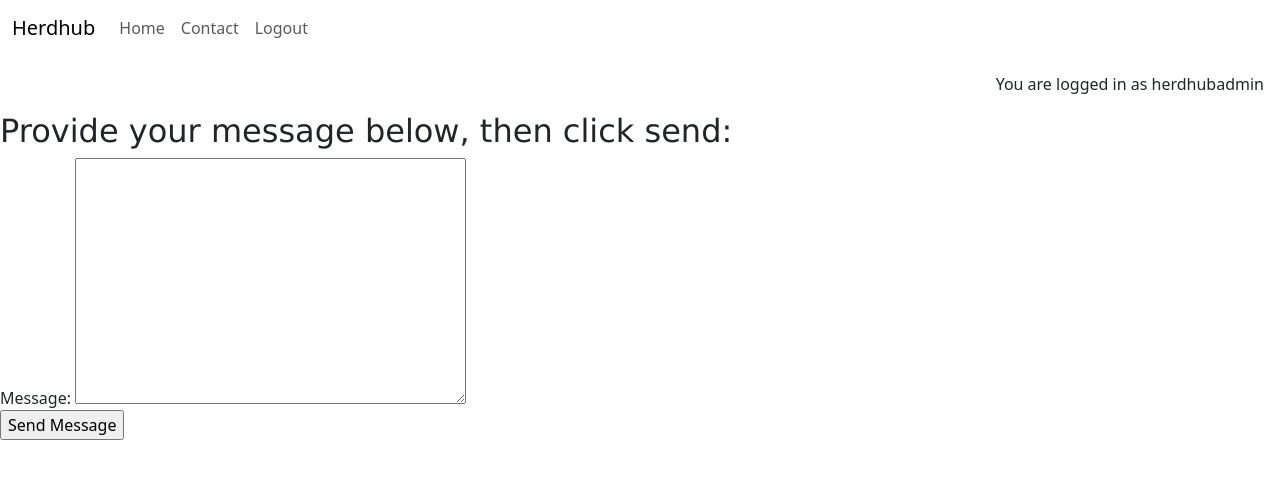
After one commit to cthlbrennan/herdhub, a Django app: page /send_message/ in a window 1280 px wide. The commit adds this page. Shown: the top 479 px of the page. Run offline with Django 5.2, Linux system fonts and the light colour scheme; a user stored in the database is signed in.

Commit message:
Add contact page funtionality

```diff
--- a/herdhub/forms.py
+++ b/herdhub/forms.py
@@ -1,5 +1,5 @@
 from django import forms
-from .models import BreedChoices, HealthChoices, PregnancyStatus, Cow, Bull, Calf, Breeding
+from .models import BreedChoices, HealthChoices, PregnancyStatus, Cow, Bull, Calf, Breeding, Message
 
 class AddCowForm(forms.ModelForm):
     class Meta:
@@ -25,3 +25,8 @@ class AddCalfForm(forms.ModelForm):
     class Meta:
         model = Calf
         fields = ['registration_number', 'dob', 'breeding', 'sex', 'calving_method', 'comments']
+
+class SendMessageForm(forms.ModelForm):
+    class Meta:
+        model = Message
+        fields = ['message']
--- a/herdhub/models.py
+++ b/herdhub/models.py
@@ -45,11 +45,13 @@ class CalvingMethod(models.TextChoices):
 class Message(models.Model):
     message_id = models.AutoField(primary_key=True)
     user_profile = models.ForeignKey(User, on_delete=models.CASCADE)
-    sent_on = models.DateField()
+    sent_on = models.CharField()
     message = models.TextField()
+    read = models.BooleanField(default=False)
+
 
     def __str__(self):
-        return f"Message {self.message_id}"
+        return f"Message from {self.user_profile}"
 
 
 class Bull(models.Model):
--- a/herdhub/urls.py
+++ b/herdhub/urls.py
@@ -19,4 +19,5 @@ urlpatterns = [
     path('view_calf/<int:calf_id>/', views.view_calf, name='view_calf'),
     path('edit_calf/<int:calf_id>/', views.edit_calf, name='edit_calf'),
     path('delete_calf/<int:calf_id>/', views.delete_calf, name='delete_calf'),
+    path('send_message/', views.send_message, name='send_message'),
     ]
--- a/herdhub/views.py
+++ b/herdhub/views.py
@@ -1,9 +1,10 @@
 from django.shortcuts import render, redirect, get_object_or_404
 from django.http import HttpResponse
-from .forms import AddCowForm, AddBullForm, AddBreedingForm, AddCalfForm
+from .forms import AddCowForm, AddBullForm, AddBreedingForm, AddCalfForm, SendMessageForm
 from .models import Cow, Breeding, Calf, Bull, User, Message
 from django.contrib.auth.decorators import login_required
 from django.views.decorators.http import require_POST
+from django.utils import timezone
 
 
 # Create your views here.
@@ -83,9 +84,6 @@ def delete_cow(request, cow_id):
     cow = get_object_or_404(Cow, cow_id=cow_id, user=request.user)
     cow.delete()
     return redirect('index')
-
-
-
 
 @login_required
 def add_breeding_event(request):
@@ -255,3 +253,27 @@ def delete_calf(request, calf_id):
     calf = get_object_or_404(Calf, calf_id=calf_id, user=request.user)
     calf.delete()
     return redirect('index')
+
+@login_required
+def send_message(request):
+    if request.method == "POST":
+        form = SendMessageForm(request.POST)
+        if form.is_valid():
+            now = timezone.now()
+            now_formatted = now.strftime("%H:%M %d/%m/%Y")
+            new_message = Message(
+                user_profile=request.user,
+                sent_on=now_formatted,
+                message=form.cleaned_data['message']
+            )
+            new_message.save()
+
+            return redirect('index')
+        else:
+            return render(request, 'send_message.html', {
+                'form': form,
+            })
+    else:
+        return render(request, 'send_message.html', {
+            'form': SendMessageForm()
+        })
--- a/templates/base.html
+++ b/templates/base.html
@@ -33,6 +33,10 @@
                     {% if user.is_authenticated %}
                     <li class="nav-item">
                         <a class="nav-link {% if request.path == logout_url %}active{% endif %}" aria-current="page"
+                            href="{% url 'send_message' %}">Contact</a>
+                    </li>
+                    <li class="nav-item">
+                        <a class="nav-link {% if request.path == logout_url %}active{% endif %}" aria-current="page"
                             href="{% url 'account_logout' %}">Logout</a>
                     </li>
                     {% else %}
@@ -58,6 +62,7 @@
 
         {% block body %}
         {% endblock %}
+    </main>
 </body>
 <script src="{% static 'js/script.js' %}"></script>
 <script src="https://cdn.jsdelivr.net/npm/bootstrap@5.3.3/dist/js/bootstrap.bundle.min.js"
--- /dev/null
+++ b/templates/send_message.html
@@ -0,0 +1,14 @@
+{% extends 'base.html' %}
+
+{% block body %}
+{% if user.is_authenticated %}
+<h2>Provide your message below, then click send:</h2>
+<form method="POST" action="">
+{% csrf_token %}
+{{ form }}
+<input type="submit" value="Send Message">
+</form>
+{% else %}
+<p>You must be signed in to access this feature.</p>
+{% endif %}
+{% endblock body %}
```
Also changed, not shown: herdhub/admin.py (+22 -0 lines), herdhub/migrations/0004_alter_message_sent_on.py (added), herdhub/migrations/0005_message_read.py (added).
